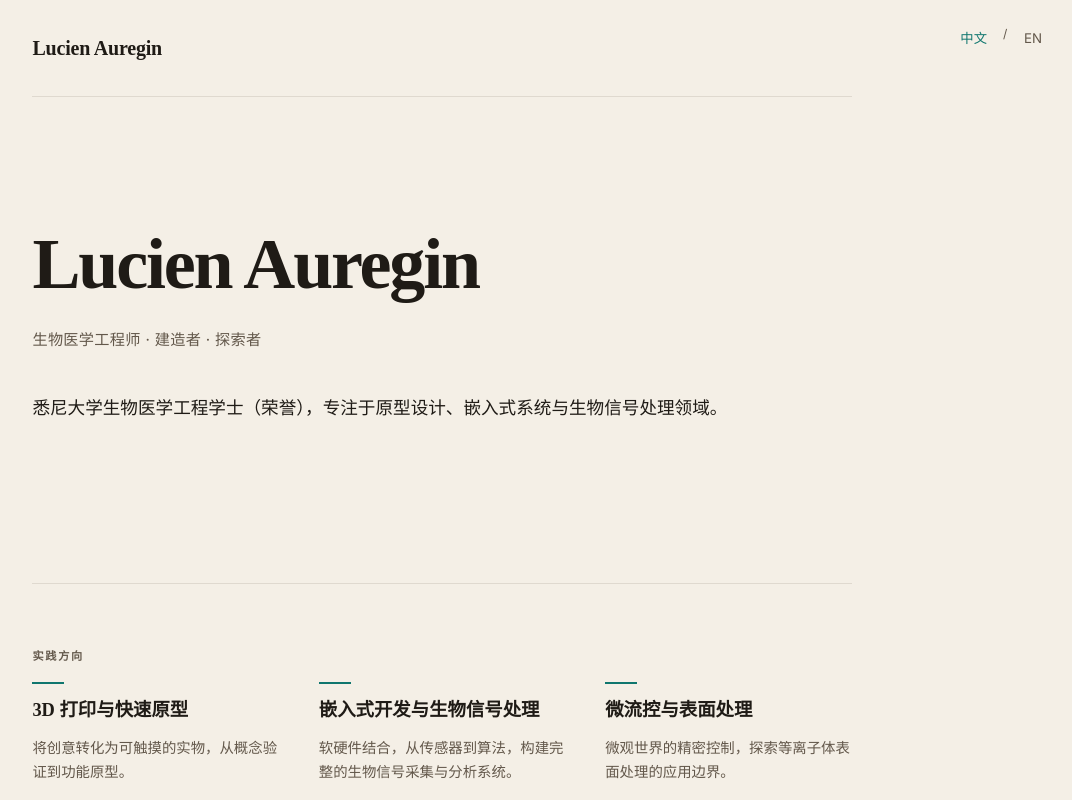
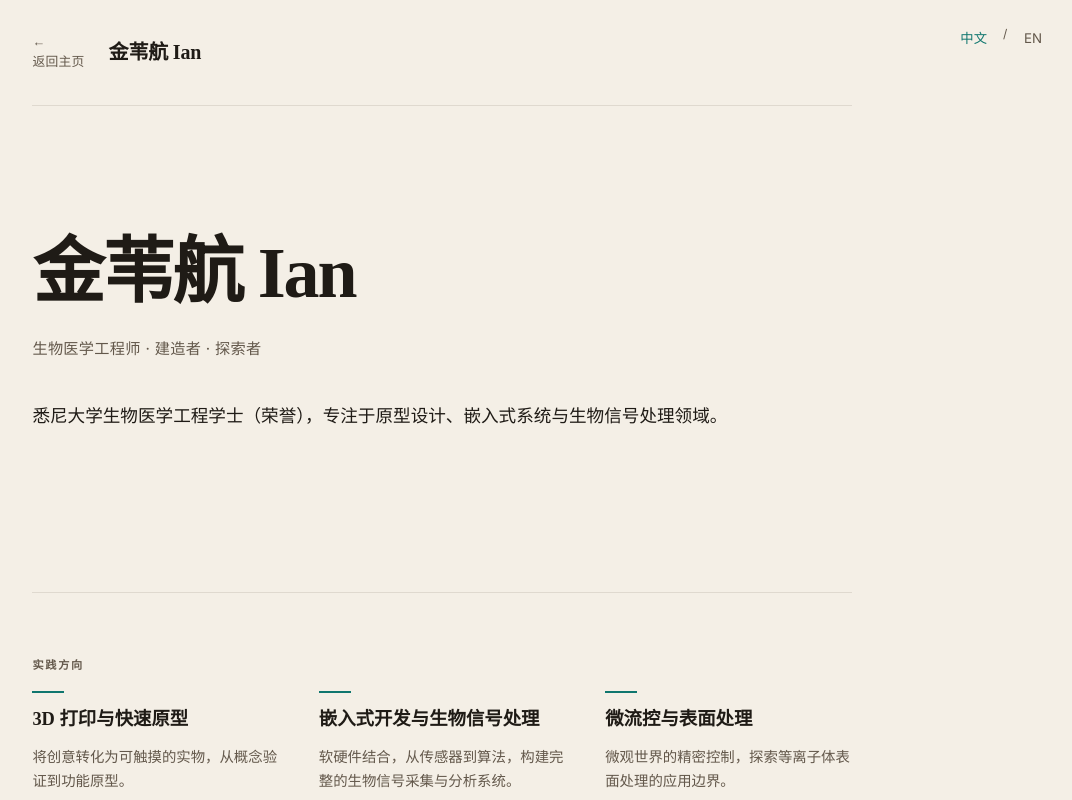
Before and after one commit to jian45154/web, a plain HTML site: page design-demos/benchmark.html in a window 1280 px wide. Shown: the top 800 px of the page, without its empty margins (198-1270 px from the left). Drawn offline with Linux system fonts and the light colour scheme.

Commit message:
Add back button to benchmark page, update identity to 金苇航 Ian

```diff
--- a/design-demos/benchmark.html
+++ b/design-demos/benchmark.html
@@ -75,6 +75,27 @@
       padding: 2rem 0;
       border-bottom: 1px solid rgba(99, 88, 75, 0.15);
       margin-bottom: 4rem;
+      display: flex;
+      align-items: center;
+      gap: 1.5rem;
+    }
+
+    .nav-back {
+      font-size: 0.8rem;
+      color: var(--text-secondary);
+      text-decoration: none;
+      letter-spacing: 0.02em;
+      transition: color 0.2s;
+      flex-shrink: 0;
+    }
+
+    .nav-back:hover {
+      color: var(--accent-green);
+    }
+
+    .nav-back::before {
+      content: '←';
+      margin-right: 0.35rem;
     }
 
     .nav-title {
@@ -255,13 +276,17 @@
 
   <div class="container">
     <nav>
-      <span class="nav-title">Lucien Auregin</span>
+      <a href="../index.html" class="nav-back">
+        <span data-lang="zh" class="active">返回主页</span>
+        <span data-lang="en">Back to Portfolio</span>
+      </a>
+      <span class="nav-title">金苇航 Ian</span>
     </nav>
 
     <section class="hero">
       <h1 class="hero-title">
-        <span data-lang="zh" class="active">Lucien Auregin</span>
-        <span data-lang="en">Lucien Auregin</span>
+        <span data-lang="zh" class="active">金苇航 Ian</span>
+        <span data-lang="en">Weihang (Ian) Jin</span>
       </h1>
       <p class="hero-subtitle">
         <span data-lang="zh" class="active">生物医学工程师 · 建造者 · 探索者</span>
@@ -355,8 +380,8 @@
     </section>
 
     <footer>
-      <span data-lang="zh" class="active">© 2024 Lucien Auregin</span>
-      <span data-lang="en">© 2024 Lucien Auregin</span>
+      <span data-lang="zh" class="active">© 2026 金苇航 Ian</span>
+      <span data-lang="en">© 2026 Weihang (Ian) Jin</span>
     </footer>
   </div>
 
```
